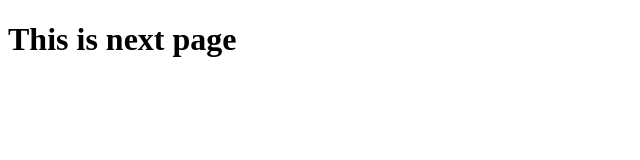
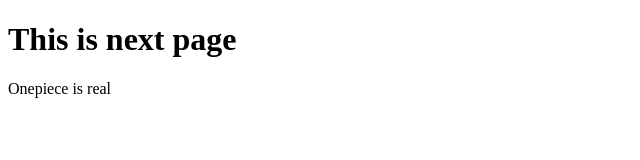
Before and after one commit to Kunal0721/git-tutorial, a plain HTML site: page about.html in a window 1280 px wide. Shown: the whole page, without its empty margins (0-640 px from the left). Drawn offline with Linux system fonts and the light colour scheme.

Commit message:
changes in about file

```diff
--- a/about.html
+++ b/about.html
@@ -8,5 +8,6 @@
 </head>
 <body>
     <h1>This is next page</h1>
+    <p>Onepiece is real </p>
 </body>
 </html>
```
